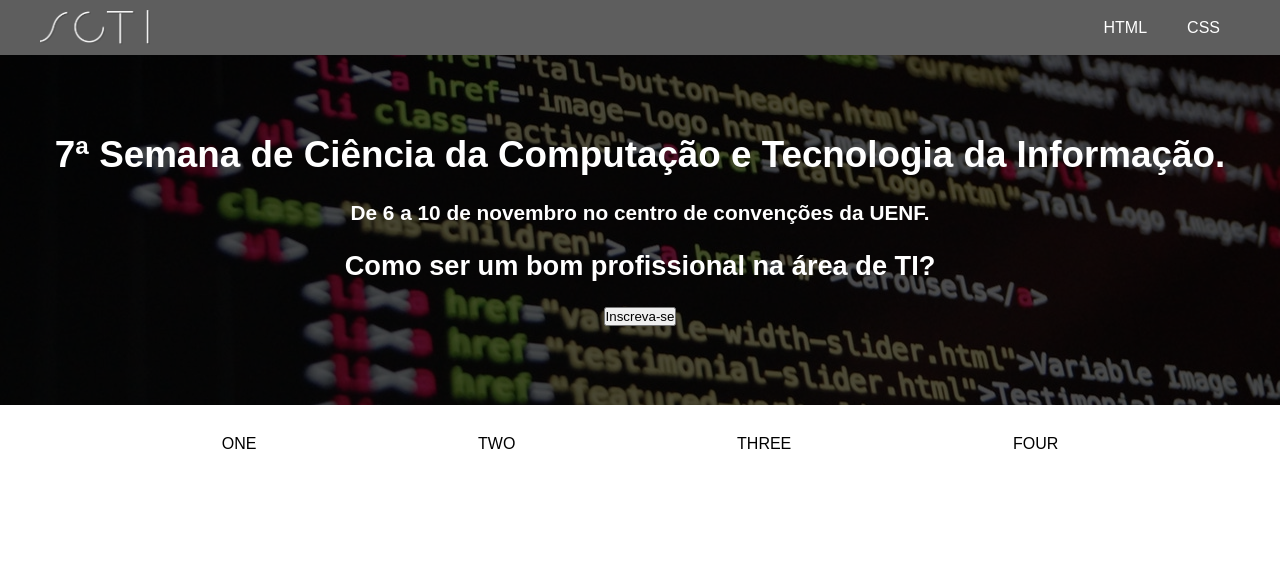
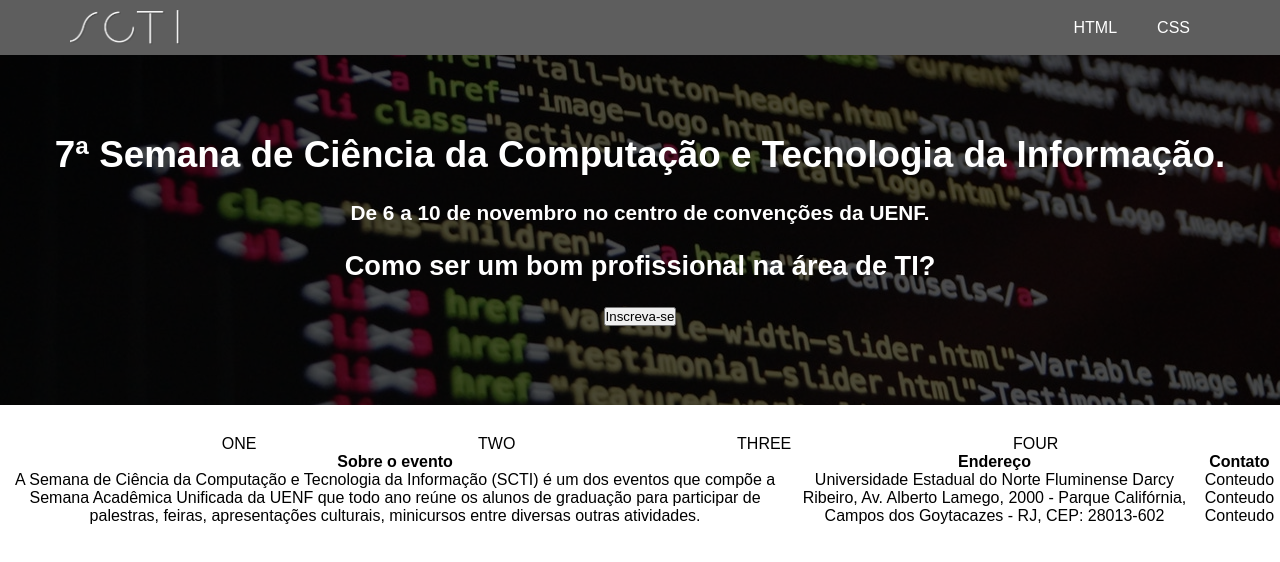
Before and after one commit to leonardodavila/scti-uenf-app, a React (Create React App) app: page / in a window 1280 px wide. Shown: the top 562 px of the page. Built offline with nearby package versions, Linux system fonts and the light colour scheme.

Commit message:
mock json, ajuste css

```diff
--- a/src/App.css
+++ b/src/App.css
@@ -17,7 +17,7 @@
 }
 
 .nav-item {
-  padding: 0 40px;
+  padding: 0 70px;
   box-sizing: content-box;
 }
 
@@ -43,7 +43,7 @@
 .nav-logo {
   height: 35px;
   width: 110px;
-  padding: 10px 40px;
+  padding: 10px 70px;
 }
 
 .header {
@@ -55,7 +55,6 @@
   color: #FFF;
   position: absolute;
   z-index: 1;
-  padding: 0 40px;
   top: 50%;
   transform: translateY(-50%);
   width: 100%;
@@ -92,3 +91,9 @@
   justify-content: space-evenly;
   margin-top: 30px;
 }
+
+.footer {
+  display: flex;
+  align-items: center;
+  justify-content: space-evenly;
+}
--- a/src/App.jsx
+++ b/src/App.jsx
@@ -28,6 +28,20 @@ class App extends Component {
           <div className="topic">THREE</div>
           <div className="topic">FOUR</div>
          </div>
+         <footer className="footer">
+          <div className="footer-item">
+             <h4> Sobre o evento </h4>
+             <p> A Semana de Ciência da Computação e Tecnologia da Informação (SCTI) é um dos eventos que compõe a Semana Acadêmica Unificada da UENF que todo ano reúne os alunos de graduação para participar de palestras, feiras, apresentações culturais, minicursos entre diversas outras atividades.</p>
+          </div>
+          <div className="footer-item">
+            <h4> Endereço </h4>
+            <p> Universidade Estadual do Norte Fluminense Darcy Ribeiro, Av. Alberto Lamego, 2000 - Parque Califórnia, Campos dos Goytacazes - RJ, CEP: 28013-602</p>
+          </div>
+          <div className="footer-item">
+            <h4> Contato </h4>
+            <p> Conteudo Conteudo Conteudo</p>
+          </div>
+        </footer>
       </div>
     );
   }
--- a/src/api-example.json
+++ b/src/api-example.json
@@ -0,0 +1,6 @@
+{
+	"id": "hduasudhasudhasuhda",
+	"events": [{
+
+	}]
+}
```
